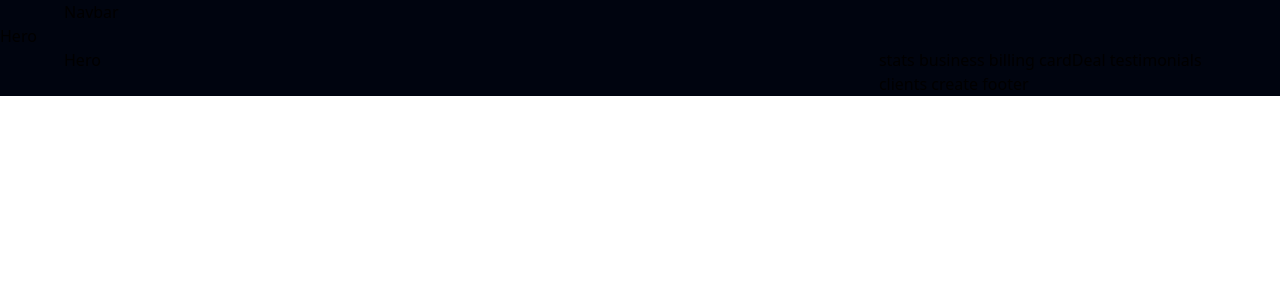
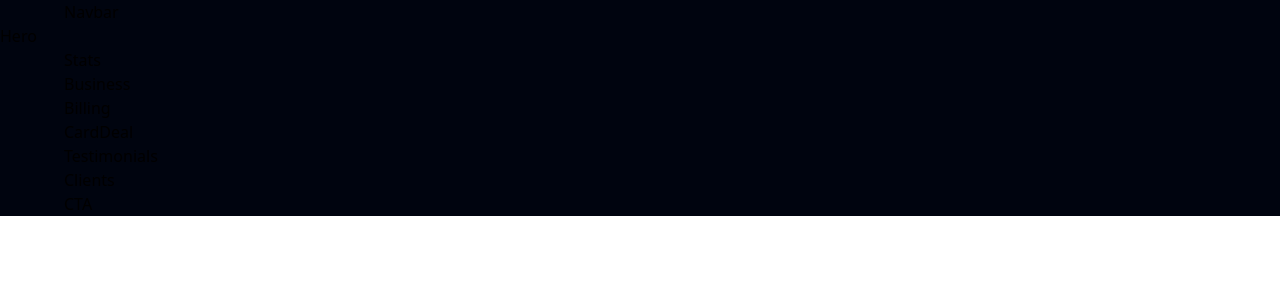
Before and after one commit to Yasser-Shehab/Bank_Webstie, a React (Vite) app: page / in a window 1280 px wide. Shown: the top 300 px of the page. Built offline with nearby package versions, Linux system fonts and the light colour scheme.

Commit message:
Added Component structure

```diff
--- a/src/App.jsx
+++ b/src/App.jsx
@@ -1,18 +1,44 @@
 import React from "react";
 import styles from "./style";
+
+import {
+  Navbar,
+  Billing,
+  CardDeal,
+  Business,
+  Clients,
+  CTA,
+  Stats,
+  Footer,
+  Testimonials,
+  Hero,
+} from "./components";
 
 export const App = () => {
   return (
     <div className="bg-primary	w-full overflow-hidden">
       <div className={`${styles.paddingX} ${styles.flexCenter}`}>
-        <div className={`${styles.boxWidth}`}>Navbar</div>
+        <div className={`${styles.boxWidth}`}>
+          <Navbar />
+        </div>
       </div>
       <div className={`bg-primary ${styles.flexStart}`}>
-        <div className={`${styles.boxWidth}`}>Hero</div>
+        <div className={`${styles.boxWidth}`}>
+          <Hero />
+        </div>
       </div>
       <div className={`bg-primary ${styles.paddingX} ${styles.flexStart}`}>
-        <div className={`${styles.boxWidth}`}>Hero</div>
-        stats business billing cardDeal testimonials clients create footer
+        <div className={`${styles.boxWidth}`}>
+          <Stats />
+          <Business />
+          <Billing />
+          <CardDeal />
+          <Testimonials />
+          <Clients />
+          <CTA />
+        </div>
+
+        <footer />
       </div>
     </div>
   );
--- a/src/components/Business.jsx
+++ b/src/components/Business.jsx
@@ -0,0 +1,7 @@
+import React from "react";
+
+const Business = () => {
+  return <div>Business</div>;
+};
+
+export default Business;
--- a/src/components/Clients.jsx
+++ b/src/components/Clients.jsx
@@ -0,0 +1,7 @@
+import React from "react";
+
+const Clients = () => {
+  return <div>Clients</div>;
+};
+
+export default Clients;
--- a/src/components/GetStarted.jsx
+++ b/src/components/GetStarted.jsx
@@ -0,0 +1,7 @@
+import React from "react";
+
+const GetStarted = () => {
+  return <div>GetStarted</div>;
+};
+
+export default GetStarted;
--- a/src/components/Hero.jsx
+++ b/src/components/Hero.jsx
@@ -0,0 +1,7 @@
+import React from "react";
+
+const Hero = () => {
+  return <div>Hero</div>;
+};
+
+export default Hero;
--- a/src/components/Testimonials.jsx
+++ b/src/components/Testimonials.jsx
@@ -0,0 +1,7 @@
+import React from "react";
+
+const Testimonials = () => {
+  return <div>Testimonials</div>;
+};
+
+export default Testimonials;
```
